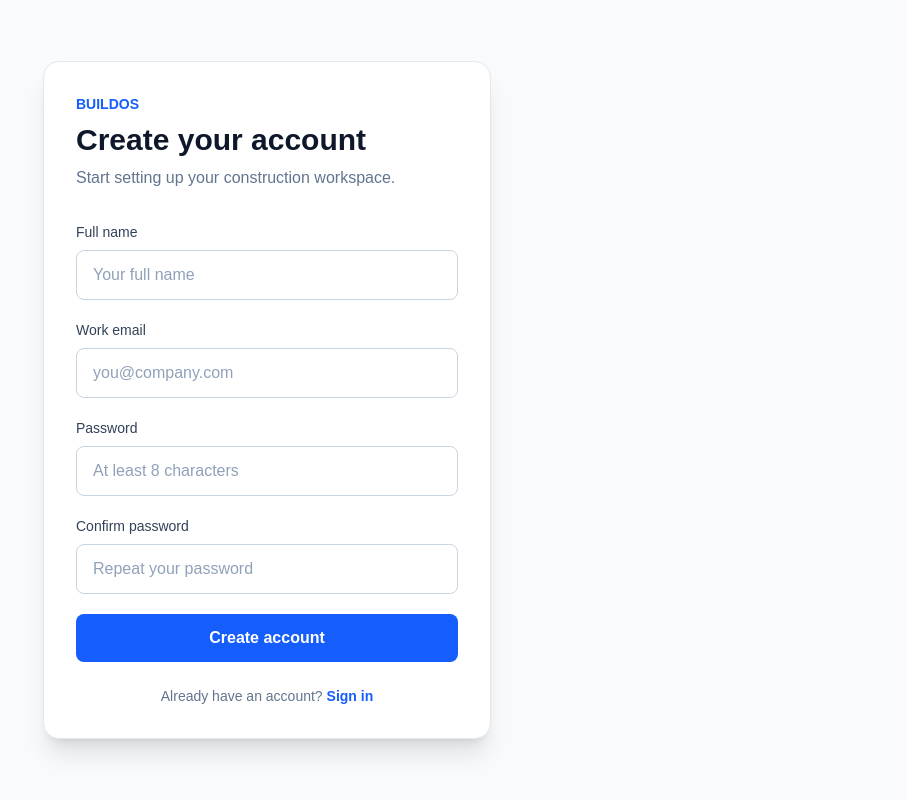
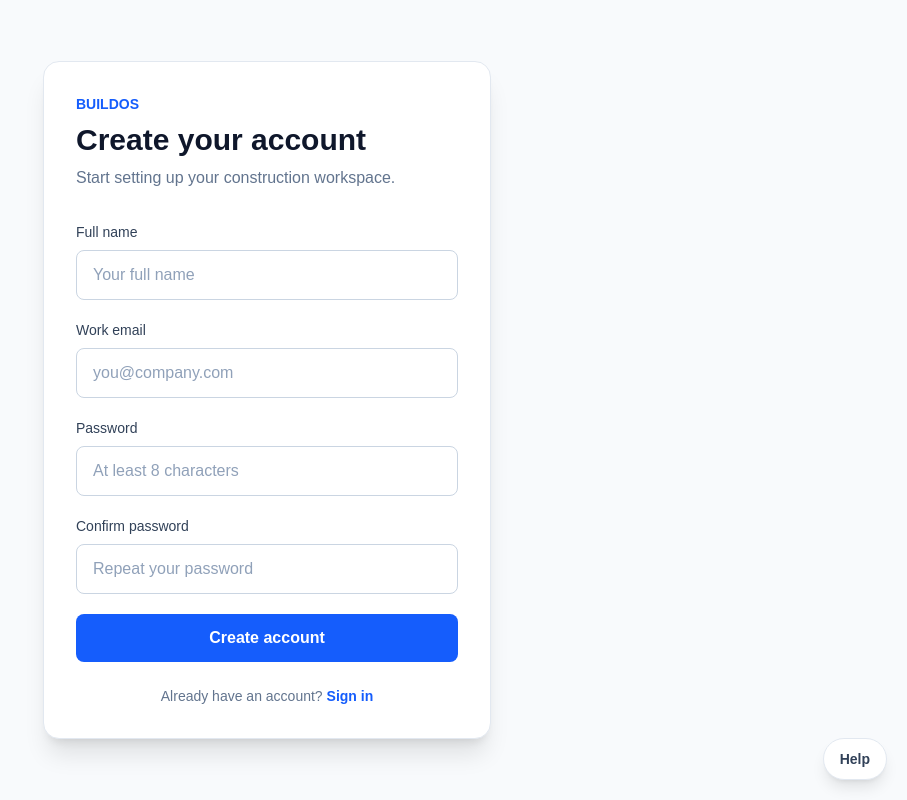
Before and after one commit to Manikumar-RMN/buildos, a Next.js app: page /signup in a window 1280 px wide. Shown: the whole page, without its empty margins (373-1280 px from the left). Built offline with nearby package versions, Linux system fonts and the light colour scheme.

Commit message:
Add BuildOS metadata and help navigation

```diff
--- a/src/app/layout.tsx
+++ b/src/app/layout.tsx
@@ -2,28 +2,27 @@ import type { Metadata } from "next";
 import { Geist, Geist_Mono } from "next/font/google";
 import "./globals.css";
 
-const geistSans = Geist({
-  variable: "--font-geist-sans",
-  subsets: ["latin"],
-});
-
-const geistMono = Geist_Mono({
-  variable: "--font-geist-mono",
-  subsets: ["latin"],
-});
+const geistSans = Geist({ variable: "--font-geist-sans", subsets: ["latin"] });
+const geistMono = Geist_Mono({ variable: "--font-geist-mono", subsets: ["latin"] });
 
 export const metadata: Metadata = {
-  title: "Create Next App",
-  description: "Generated by create next app",
+  title: "BuildOS | Construction Operations",
+  description: "Simple project and business operations management for construction teams.",
 };
 
 export default function RootLayout({ children }: LayoutProps<"/">) {
   return (
-    <html
-      lang="en"
-      className={`${geistSans.variable} ${geistMono.variable} h-full antialiased`}
-    >
-      <body className="min-h-full flex flex-col">{children}</body>
+    <html lang="en" className={`${geistSans.variable} ${geistMono.variable} h-full antialiased`}>
+      <body className="min-h-full flex flex-col">
+        {children}
+        <a
+          href="/help"
+          className="fixed bottom-5 right-5 z-50 rounded-full border border-slate-200 bg-white px-4 py-2.5 text-sm font-semibold text-slate-700 shadow-lg transition hover:border-blue-200 hover:text-blue-700"
+          aria-label="Open BuildOS Help Center"
+        >
+          Help
+        </a>
+      </body>
     </html>
   );
 }
```
